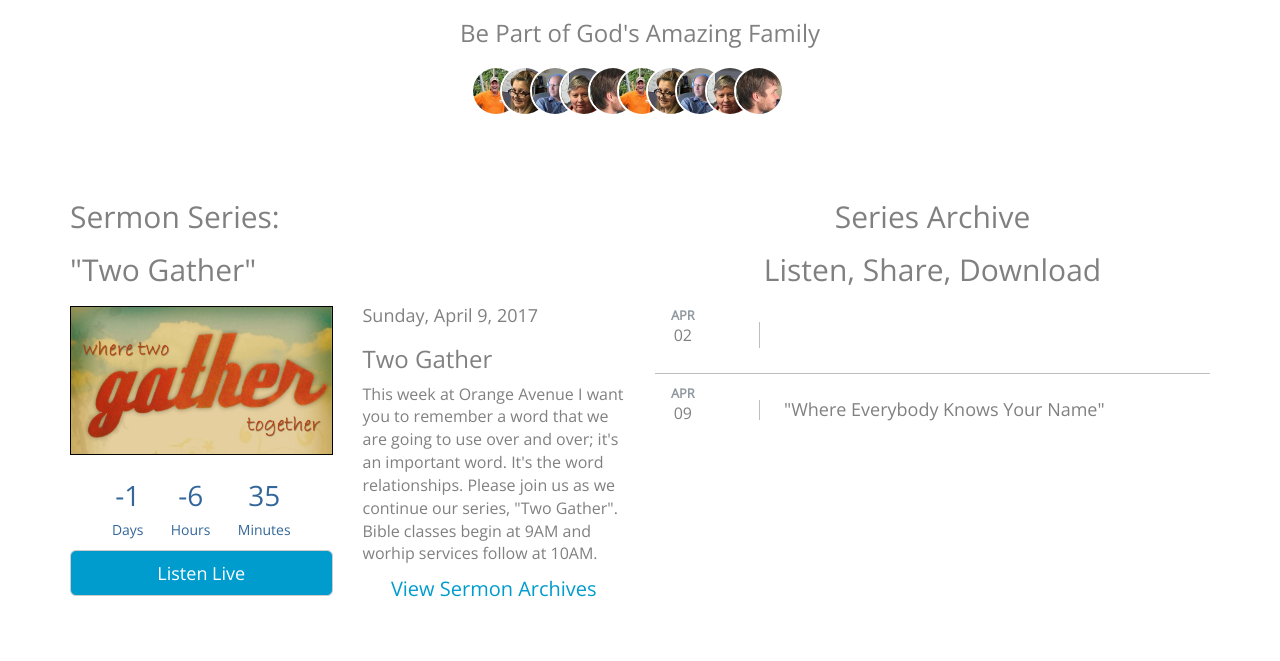
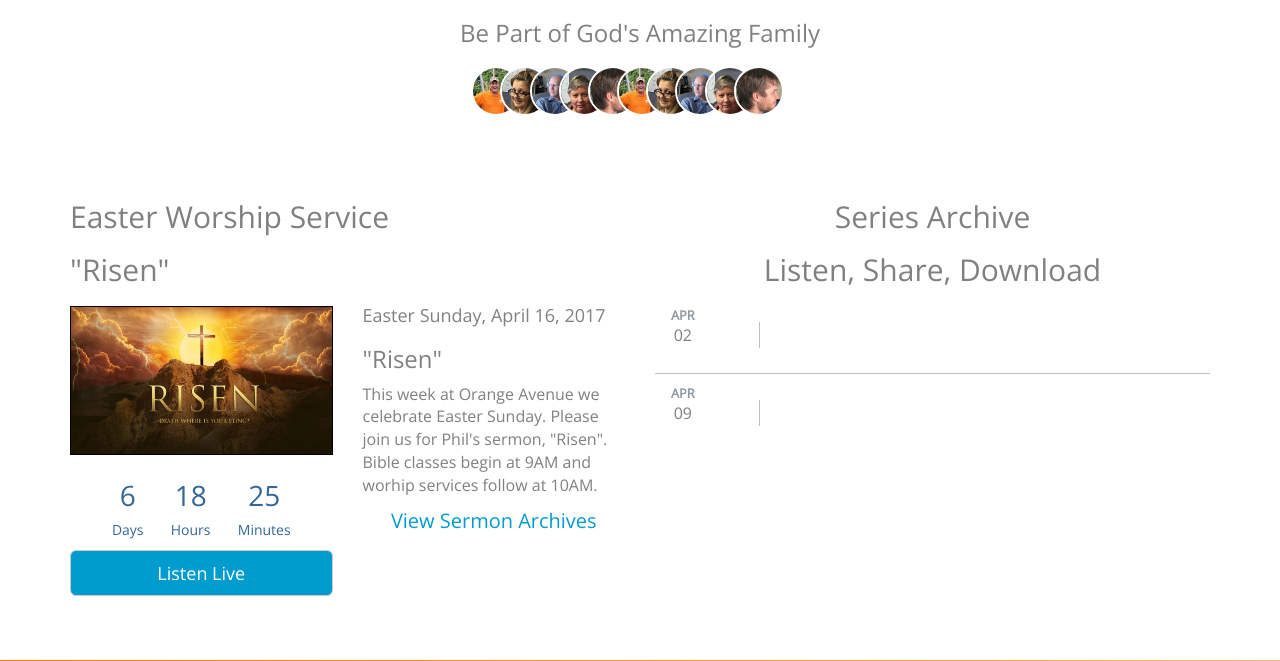
Before and after one commit to OACOC/website, a PHP site: page / in a window 1280 px wide. Shown: the part 686-1347 px from the top of the page. Run offline with PHP 8.4, Linux system fonts and the light colour scheme; some libraries are stand-ins or nearby versions; grey boxes are pictures that could not be loaded.

Commit message:
update latest sermon

```diff
--- a/242lessons.php
+++ b/242lessons.php
@@ -62,7 +62,7 @@
               </div>
               <div class="sermons wrapper-242">
                 <p>Week 2 - Where Everybody Knows Your Name</p>
-                <!--<iframe width="100%" height="20" scrolling="no" frameborder="no" src="https://w.soundcloud.com/player/?url=https%3A//api.soundcloud.com/tracks/312000624&amp;color=ff5500&amp;inverse=false&amp;auto_play=false&amp;show_user=true"></iframe>-->
+                <iframe width="100%" height="20" scrolling="no" frameborder="no" src="https://w.soundcloud.com/player/?url=https%3A//api.soundcloud.com/tracks/316852783&amp;color=ff5500&amp;inverse=false&amp;auto_play=false&amp;show_user=true"></iframe>
               </div>
               <!--<div class="sermons wrapper-242">
                 <p>Week 3 - Bold Speaking</p>
--- a/index.php
+++ b/index.php
@@ -127,11 +127,12 @@
       <div class="container">
         <div class="row info-mods">
           <div class="col-md-6">
-            <h2 style="text-align:left">Sermon Series:</h2>
-            <h2>"Two Gather"</h2>
+            <!--<h2 style="text-align:left">Sermon Series:</h2>-->
+            <h2 style="text-align:left">Easter Worship Service</h2>
+            <h2>"Risen"</h2>
             <div class="row">
               <div class="col-md-6">
-                <img class="img-responsive titlegraphic" src="Images/Title-Graphic-TwoGather.jpg" alt="Sermon Title Graphic">
+                <img class="img-responsive titlegraphic" src="Images/Title-Graphic-Easter.jpg" alt="Sermon Title Graphic">
                 <div id="clockdiv" style="text-align:center">
                   <div>
                     <span class="days"></span>
@@ -155,9 +156,9 @@
                 </div>
               </div>
               <div class="col-md-6">
-                <h4>Sunday, April 9, 2017</h4>
-                <h3>Two Gather</h3>
-                <P>This week at Orange Avenue I want you to remember a word that we are going to use over and over; it's an important word. It's the word relationships. Please join us as we continue our series, "Two Gather". Bible classes begin at 9AM and worhip services follow at 10AM.</p>
+                <h4>Easter Sunday, April 16, 2017</h4>
+                <h3>"Risen"</h3>
+                <P>This week at Orange Avenue we celebrate Easter Sunday. Please join us for Phil's sermon, "Risen". Bible classes begin at 9AM and worhip services follow at 10AM.</p>
                 <div class="viewarchives">
                   <a href="sermons.php">View Sermon Archives</a>
                 </div>
@@ -186,8 +187,8 @@
                     <span class="day">09</span>
                   </div>
                   <div class="sermonarchives">
-                    <!--<iframe width="100%" height="20" scrolling="no" frameborder="no" src="https://w.soundcloud.com/player/?url=https%3A//api.soundcloud.com/tracks/312000624&amp;color=ff5500&amp;inverse=false&amp;auto_play=false&amp;show_user=true"></iframe>-->
-                    <h4>"Where Everybody Knows Your Name"</h4>
+                    <iframe width="100%" height="20" scrolling="no" frameborder="no" src="https://w.soundcloud.com/player/?url=https%3A//api.soundcloud.com/tracks/316852783&amp;color=ff5500&amp;inverse=false&amp;auto_play=false&amp;show_user=true"></iframe>
+                    <!--<h4>"Where Everybody Knows Your Name"</h4>-->
                   </div>
                 </div>
                 <!--<div class="sermons">
--- a/js/index.js
+++ b/js/index.js
@@ -37,7 +37,7 @@ function initializeClock(id, endtime) {
   var timeinterval = setInterval(updateClock, 1000);
 }
 
-var deadline = '04/09/2017 10:35';
+var deadline = '04/16/2017 10:35';
 initializeClock('clockdiv', deadline);
 
 
```
Also changed, not shown: sermons.php (+5 -5 lines).
